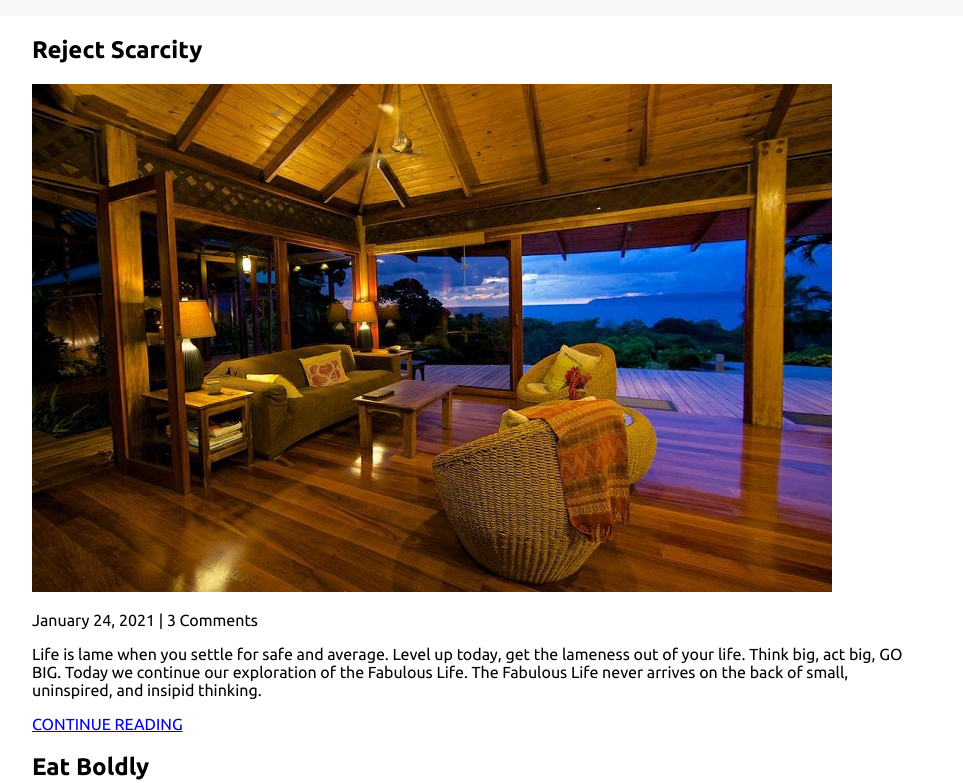
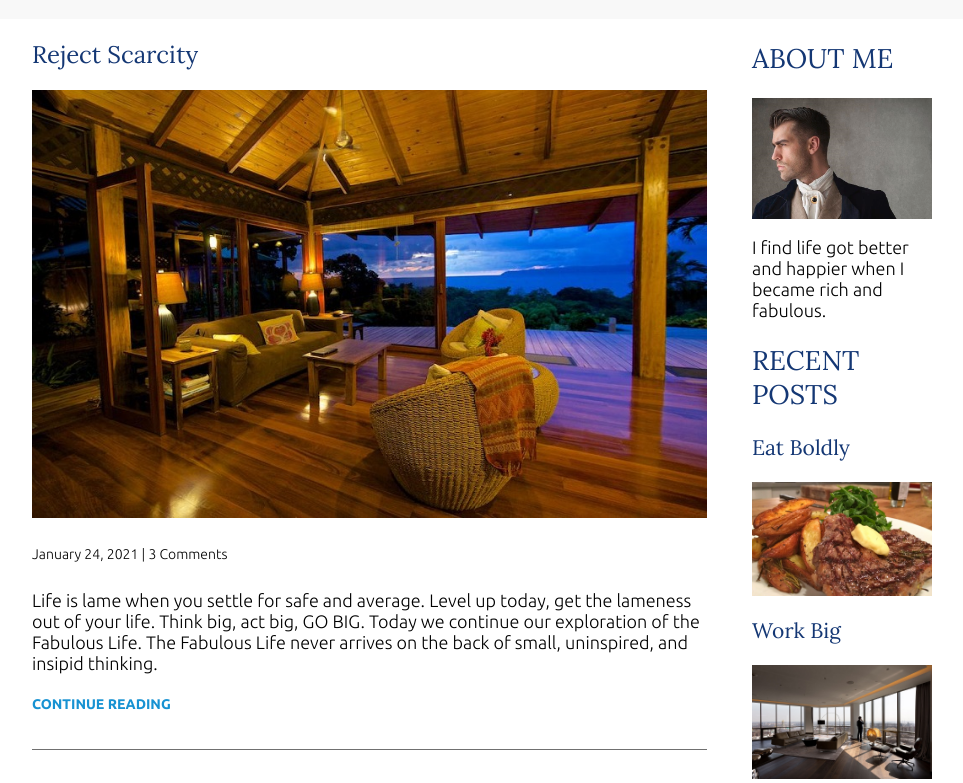
Before and after one commit to jwilliampope/TheMaximalLife, a plain HTML site: page index.html in a window 1280 px wide. Shown: the part 110-893 px from the top of the page, without its empty margins (158-1121 px from the left). Drawn offline with Linux system fonts and the light colour scheme.

Commit message:
styled featured article

```diff
--- a/css/style.css
+++ b/css/style.css
@@ -1,24 +1,77 @@
 body {
+  margin: 0;
   font-family: "Ubuntu", sans-serif;
+  font-size: 1.125rem;
+  font-weight: 300;
+}
+
+img {
+  max-width: 100%;
+  display: block;
 }
 
 /* ======================
    TYPOGRAPHY
    ====================== */
 
-h1 {
+h1,
+h2,
+h3 {
   font-family: "Lora", serif;
   font-weight: 400;
   color: #143774;
+}
+
+h1 {
   font-size: 2rem;
   margin: 0;
 }
+
+a {
+  color: #1792d2;
+}
+
+a:hover,
+a:focus {
+  color: #143774;
+}
+
+strong {
+  font-weight: 700;
+}
+
+/* h1 subtitle */
 
 .subtitle {
   font-weight: 700;
   color: #1792d2;
   font-size: 0.75rem;
   margin: 0;
+}
+
+.article-title {
+  font-size: 1.5rem;
+}
+
+.article-read-more,
+.article-info {
+  font-size: 0.875rem;
+}
+
+.article-read-more {
+  color: #1792d2;
+  text-decoration: none;
+  font-weight: 700;
+}
+
+.article-read-more:hover,
+.article-read-more:focus {
+  color: #143774;
+  text-decoration: underline;
+}
+
+.article-info {
+  margin: 2em 0;
 }
 
 /* ======================
@@ -31,22 +84,29 @@ h1 {
   margin: 0 auto;
 }
 
-.container-nav {
+.container-flex {
   display: flex;
+  flex-direction: column;
   justify-content: space-between;
 }
 
 header {
   background: #f8f8f8;
   padding: 2em 0;
+  text-align: center;
 }
 
-@media (max-width: 675px) {
-  .container-nav {
-    flex-direction: column;
+@media (min-width: 675px) {
+  .container-flex {
+    flex-direction: row;
   }
-  header {
-    text-align: center;
+
+  main {
+    width: 75%;
+  }
+
+  aside {
+    width: 20%;
   }
 }
 
@@ -76,12 +136,11 @@ nav a:hover {
 }
 
 .current-page {
-  color: #b22222;
+  color: #1792d2;
   border-bottom: 1px solid #707070;
 }
 
 .current-page:hover {
-  color: #707070;
   border-bottom: unset;
 }
 
@@ -91,6 +150,13 @@ nav a:hover {
   }
 
   nav li {
-    margin: 0.5em;
+    margin: 0.5em 0;
   }
 }
+
+/* articles */
+.article-featured {
+  border-bottom: #707070 1px solid;
+  padding-bottom: 2em;
+  margin-bottom: 2em;
+}
--- a/index.html
+++ b/index.html
@@ -5,12 +5,12 @@
     <meta name="viewport" content="width=device-width, initial-scale=1.0" />
     <title>The Maximal Life</title>
     <link rel="preconnect" href="https://fonts.gstatic.com" />
-    <link href="https://fonts.googleapis.com/css2?family=Lora:wght@400;700&family=Ubuntu:wght@400;700&display=swap" rel="stylesheet" />
+    <link href="https://fonts.googleapis.com/css2?family=Lora:wght@400;700&family=Ubuntu:wght@300;400;700&display=swap" rel="stylesheet" />
     <link rel="stylesheet" href="css/style.css" />
   </head>
   <body>
     <header>
-      <div class="container container-nav">
+      <div class="container container-flex">
         <div class="site-title">
           <h1>Live Maximally</h1>
           <p class="subtitle">Go Big Now</p>
@@ -25,7 +25,7 @@
       </div>
     </header>
 
-    <div class="container">
+    <div class="container container-flex">
       <main role="main">
         <article class="article-featured">
           <h2 class="article-title">Reject Scarcity</h2>
@@ -63,7 +63,7 @@
           <div class="article-recent-main">
             <h2 class="article-title">Fabulous Ride</h2>
             <p class="article-body">Expressive styling brings out the sporty demeanor of the Audi A5 Coupe. The Singleframe® grille and the shaping of the front and rear bumpers as well as the side sills help it cut a sharper profile.(AudiUSA)</p>
-            <a href="#" class="article-read-more"></a>
+            <a href="#" class="article-read-more">MORE...</a>
           </div>
           <div class="article-recent-secondary">
             <img src="img/deco.jpg" class="article-image" alt="Audi" />
```
